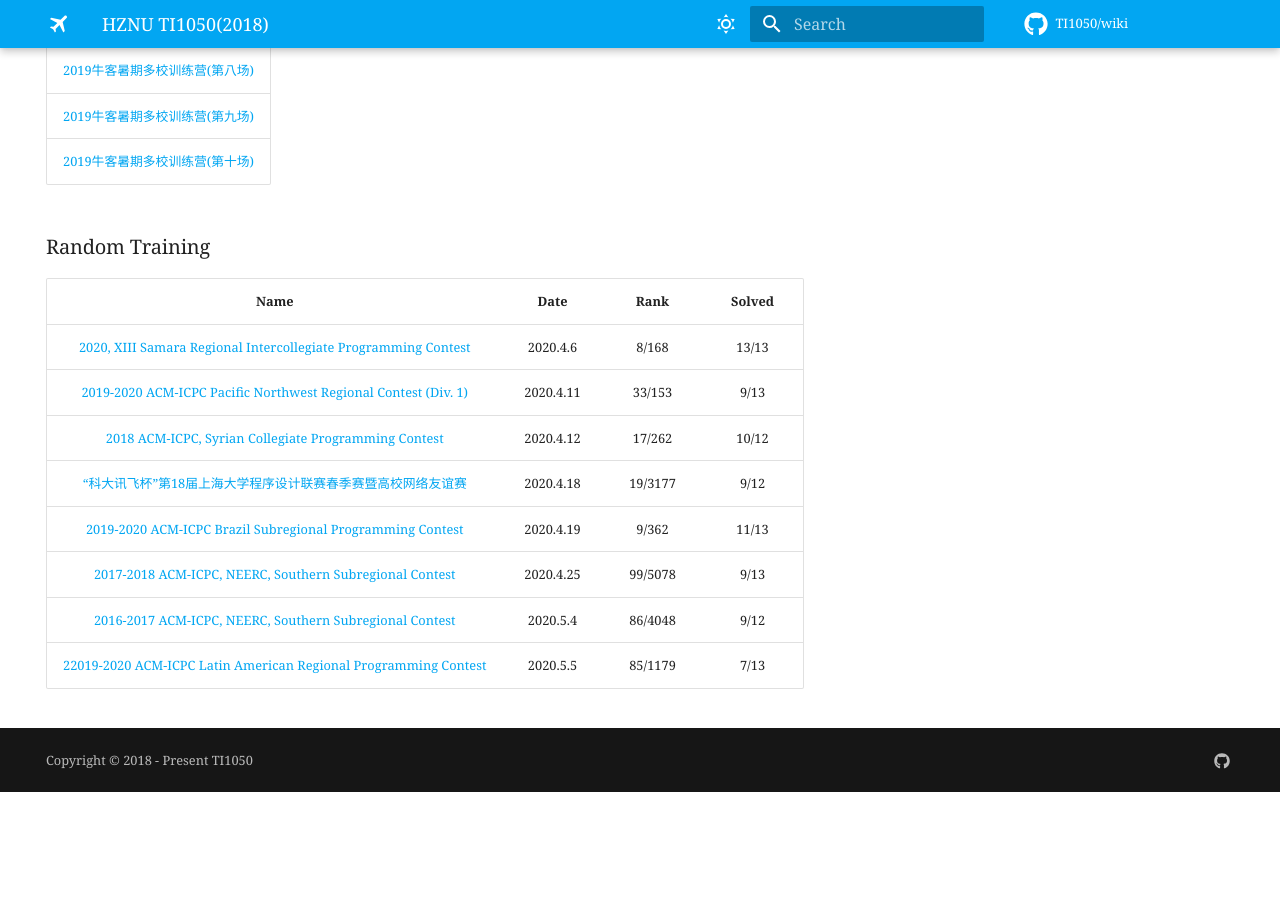
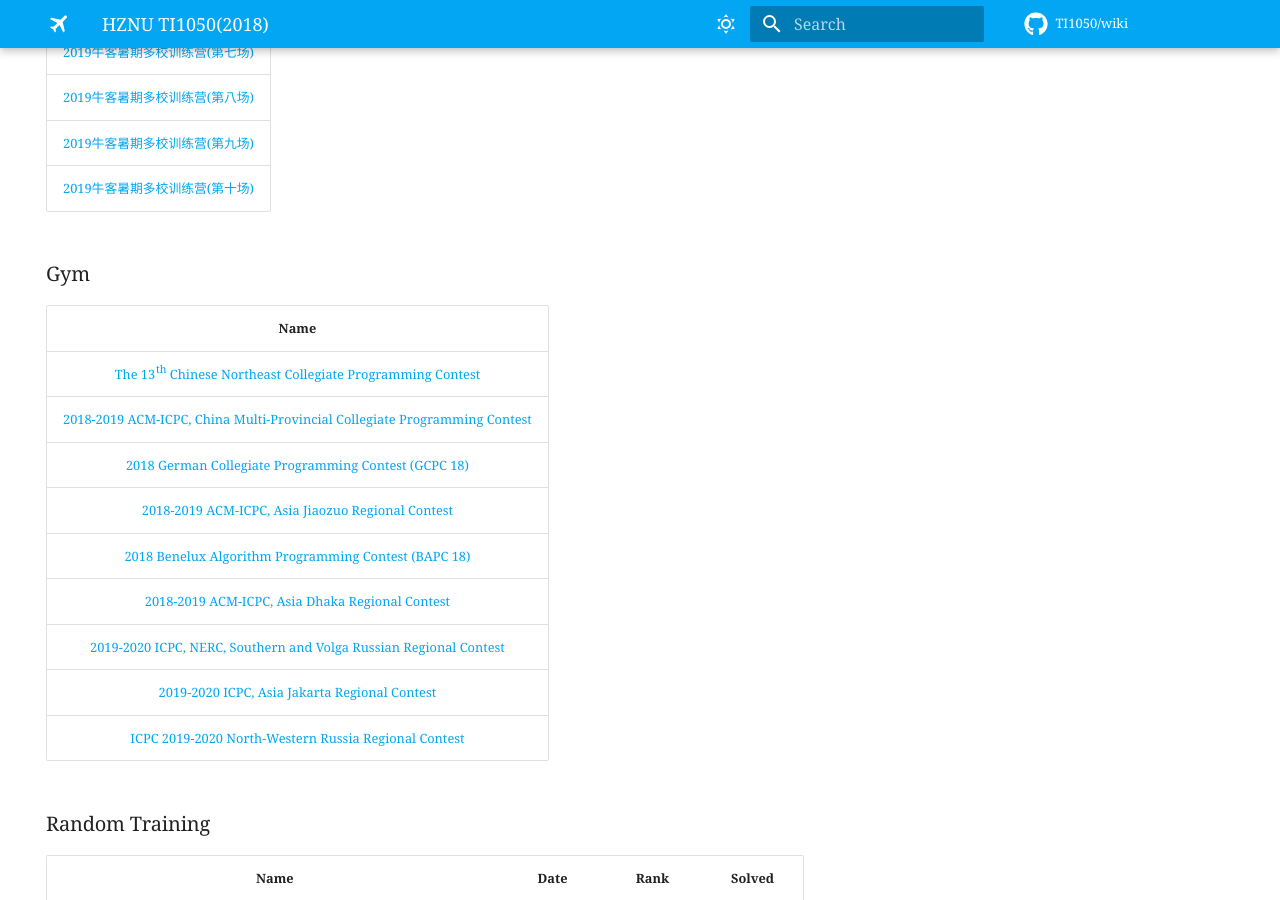
Before and after one commit to TI-1050/wiki, an MkDocs documentation site: the page built from docs/index.md, in a window 1280 px wide and 900 px high, scrolled down 8098 px. Built offline with MkDocs 1.6.1 and Material for MkDocs 9.7.7, drawn with Linux system fonts in a browser that asks for light colours; some web fonts are replaced; comment, search, counter and statistics services are not loaded; before the commit the page ends 8890 px from its top, so only the background shows below that.

Commit message:
feat: gym index

```diff
--- a/docs/index.md
+++ b/docs/index.md
@@ -196,6 +196,20 @@ Comment:
 | [2019牛客暑期多校训练营(第九场)](https://www.cnblogs.com/Dup4/p/11410843.html) |
 | [2019牛客暑期多校训练营(第十场)](https://www.cnblogs.com/Dup4/p/11384861.html) |
 
+### Gym
+
+|                                                           Name                                                            |
+| :-----------------------------------------------------------------------------------------------------------------------: |
+|         [The 13th Chinese Northeast Collegiate Programming Contest](https://www.cnblogs.com/Dup4/p/11139025.html)         |
+| [2018-2019 ACM-ICPC, China Multi-Provincial Collegiate Programming Contest](https://www.cnblogs.com/Dup4/p/11366509.html) |
+|           [2018 German Collegiate Programming Contest (GCPC 18)](https://www.cnblogs.com/Dup4/p/11431617.html)            |
+|             [2018-2019 ACM-ICPC, Asia Jiaozuo Regional Contest](https://www.cnblogs.com/Dup4/p/11516795.html)             |
+|           [2018 Benelux Algorithm Programming Contest (BAPC 18)](https://www.cnblogs.com/Dup4/p/11603310.html)            |
+|              [2018-2019 ACM-ICPC, Asia Dhaka Regional Contest](https://www.cnblogs.com/Dup4/p/11723990.html)              |
+|     [2019-2020 ICPC, NERC, Southern and Volga Russian Regional Contest](https://www.cnblogs.com/Dup4/p/11785121.html)     |
+|               [2019-2020 ICPC, Asia Jakarta Regional Contest](https://www.cnblogs.com/Dup4/p/11888609.html)               |
+|           [ICPC 2019-2020 North-Western Russia Regional Contest](https://www.cnblogs.com/Dup4/p/11968817.html)            |
+
 ### Random Training
 
 |                                                                                  Name                                                                                   |   Date    |  Rank   | Solved |
```
